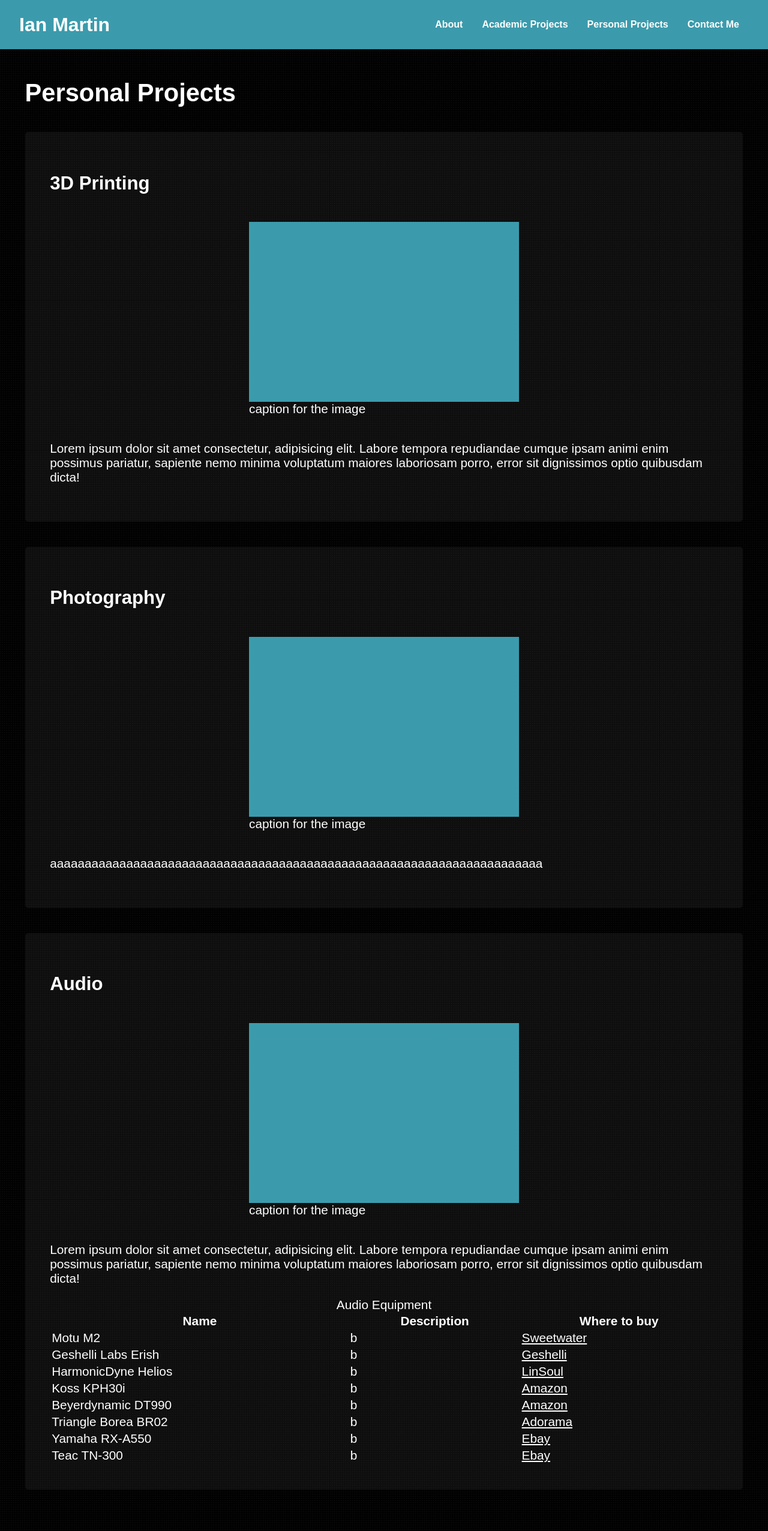
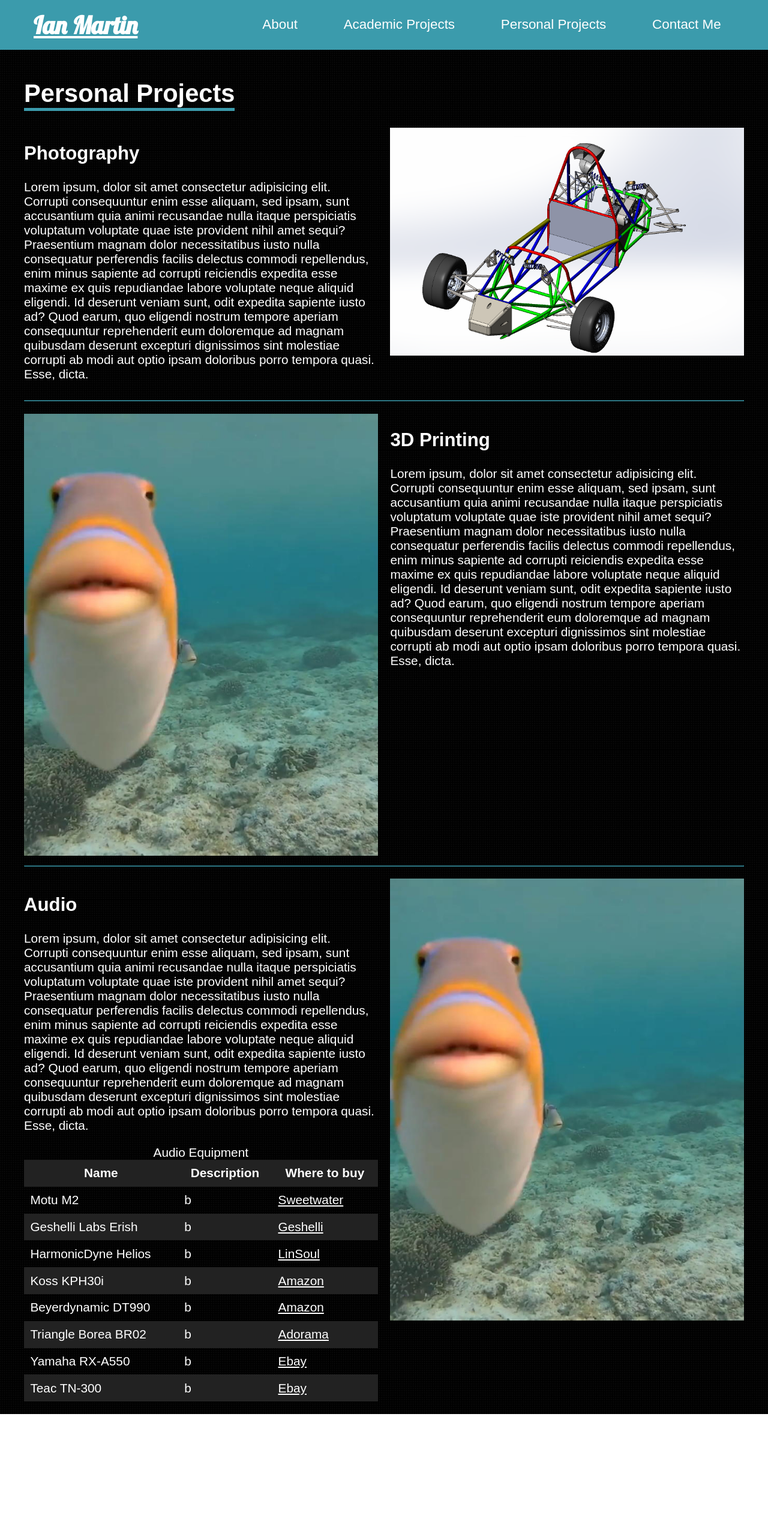
Before and after one commit to MainTrain/Maintrain.github.io, a plain HTML site: page personal.html in a window 1280 px wide. Shown: the whole page at 60% size. After the commit the page ends 2358 px from the top, so only its background shows below. Drawn offline with Linux system fonts and the light colour scheme.

Commit message:
Responsive changes Made mobile friendly

```diff
--- a/personal.html
+++ b/personal.html
@@ -6,68 +6,72 @@
     <meta http-equiv="X-UA-Compatible" content="IE=edge">
     <meta name="viewport" content="width=device-width, initial-scale=1.0">
     <title>Ian Martin | Personal Projects</title>
-    <link rel="stylesheet" href="static/style.css">
+    <link rel="stylesheet" href="static/style2.css">
 </head>
 
 <body>
     <nav>
-        <div class="container max-width row">
-
-            <a class="logo" href="index.html">
-                Ian Martin
+        <div class="container">
+            <div id="fixednav">
+                <a class="logo portrait-hover" href="index.html">
+                    <h1 class="lobster"> Ian Martin </h1>
                     <img id="portrait" />
                 </a>
-            <ul class="row">
-                <li><a class="btn" href="about.html">About</a></li>
-                <li><a class="btn" href="academic.html">Academic Projects</a></li>
-                <li><a class="btn" href="personal.html">Personal Projects</a></li>
-                <li><a class="btn" href="contact.html">Contact Me</a></li>
+                <button onclick="toggleMenu()" id="menutoggle">
+                    ☰
+                </button>
+            </div>
+
+
+            <ul id="navLinks">
+                <li><a class="navLink" href="about.html">About</a></li>
+                <li><a class="navLink" href="academic.html">Academic Projects</a></li>
+                <li><a class="navLink" href="personal.html">Personal Projects</a></li>
+                <li><a class="navLink" href="contact.html">Contact Me</a></li>
             </ul>
         </div>
     </nav>
 
     <main>
-        <div class="container fullheight">
+        <div class="container">
             <h1 class="title">Personal Projects</h1>
 
-            <article>
+            <section class="split reverse">
+                <div>
+                    <img src="static/firewall.png" alt="">
+                </div>
+                <div>
+                    <h2> Photography </h2>
+                    <p>Lorem ipsum, dolor sit amet consectetur adipisicing elit. Corrupti consequuntur enim esse aliquam, sed ipsam, sunt accusantium quia animi recusandae nulla itaque perspiciatis voluptatum voluptate quae iste provident nihil amet sequi?
+                        Praesentium magnam dolor necessitatibus iusto nulla consequatur perferendis facilis delectus commodi repellendus, enim minus sapiente ad corrupti reiciendis expedita esse maxime ex quis repudiandae labore voluptate neque aliquid
+                        eligendi. Id deserunt veniam sunt, odit expedita sapiente iusto ad? Quod earum, quo eligendi nostrum tempore aperiam consequuntur reprehenderit eum doloremque ad magnam quibusdam deserunt excepturi dignissimos sint molestiae corrupti
+                        ab modi aut optio ipsam doloribus porro tempora quasi. Esse, dicta.</p>
+                </div>
+            </section>
+            <hr>
+            <section class="split">
+                <div>
+                    <img src="static/BigFish.jpg" alt="">
+                </div>
+                <div>
                     <h2>3D Printing</h2>
-                <div class="row justify-center">
-                    <figure>
-                        <div class="fake-img"></div>
-                        <figcaption>caption for the image</figcaption>
-
-                    </figure>
+                    <p>Lorem ipsum, dolor sit amet consectetur adipisicing elit. Corrupti consequuntur enim esse aliquam, sed ipsam, sunt accusantium quia animi recusandae nulla itaque perspiciatis voluptatum voluptate quae iste provident nihil amet sequi?
+                        Praesentium magnam dolor necessitatibus iusto nulla consequatur perferendis facilis delectus commodi repellendus, enim minus sapiente ad corrupti reiciendis expedita esse maxime ex quis repudiandae labore voluptate neque aliquid
+                        eligendi. Id deserunt veniam sunt, odit expedita sapiente iusto ad? Quod earum, quo eligendi nostrum tempore aperiam consequuntur reprehenderit eum doloremque ad magnam quibusdam deserunt excepturi dignissimos sint molestiae corrupti
+                        ab modi aut optio ipsam doloribus porro tempora quasi. Esse, dicta.</p>
                 </div>
-
-                <p>Lorem ipsum dolor sit amet consectetur, adipisicing elit. Labore tempora repudiandae cumque ipsam animi enim possimus pariatur, sapiente nemo minima voluptatum maiores laboriosam porro, error sit dignissimos optio quibusdam dicta!</p>
-            </article>
-
-
-            <article>
-                <h2>Photography</h2>
-                <div class="row justify-center">
-                    <figure>
-                        <!-- <img src="" alt="an image"> -->
-                        <div class="fake-img"></div>
-                        <figcaption>caption for the image</figcaption>
-                    </figure>
+            </section>
+            <hr>
+            <section class="split reverse">
+                <div>
+                    <img src="static/bigfish.jpg" alt="">
                 </div>
-
-                <p>aaaaaaaaaaaaaaaaaaaaaaaaaaaaaaaaaaaaaaaaaaaaaaaaaaaaaaaaaaaaaaaaaaaaaaa</p>
-            </article>
-
-            <article>
+                <div>
                     <h2>Audio</h2>
-                <div class="row justify-center">
-                    <figure>
-                        <!-- <img src="" alt="an image"> -->
-                        <div class="fake-img "></div>
-                        <figcaption>caption for the image</figcaption>
-                    </figure>
-                </div>
-
-                <p>Lorem ipsum dolor sit amet consectetur, adipisicing elit. Labore tempora repudiandae cumque ipsam animi enim possimus pariatur, sapiente nemo minima voluptatum maiores laboriosam porro, error sit dignissimos optio quibusdam dicta!</p>
+                    <p>Lorem ipsum, dolor sit amet consectetur adipisicing elit. Corrupti consequuntur enim esse aliquam, sed ipsam, sunt accusantium quia animi recusandae nulla itaque perspiciatis voluptatum voluptate quae iste provident nihil amet sequi?
+                        Praesentium magnam dolor necessitatibus iusto nulla consequatur perferendis facilis delectus commodi repellendus, enim minus sapiente ad corrupti reiciendis expedita esse maxime ex quis repudiandae labore voluptate neque aliquid
+                        eligendi. Id deserunt veniam sunt, odit expedita sapiente iusto ad? Quod earum, quo eligendi nostrum tempore aperiam consequuntur reprehenderit eum doloremque ad magnam quibusdam deserunt excepturi dignissimos sint molestiae corrupti
+                        ab modi aut optio ipsam doloribus porro tempora quasi. Esse, dicta.</p>
                     <table>
                         <caption>Audio Equipment</caption>
                         <tr>
@@ -116,10 +120,14 @@
                             <td><a href="https://www.ebay.com/sch/i.html?_from=R40&_trksid=p2380057.m570.l1313&_nkw=tn300&_sacat=0"> Ebay</a></td>
                         </tr>
                     </table>
-            </article>
+                </div>
+            </section>
+
         </div>
     </main>
 
+
+    <script src="static/script.js"></script>
 </body>
 
 </html>
--- a/static/script.js
+++ b/static/script.js
@@ -3,6 +3,11 @@ function toggleMenu() {
 
     let navLinks = document.getElementById("navLinks");
     navLinks.style.display = (navLinks.style.display === "flex") ? "none" : "flex";
+}
+
+window.onresize = () => {
+    let navlinks = document.getElementById("navLinks");
+    if (navlinks.style.display != "flex") navlinks.style.display = "flex";
 }
 
 
--- a/static/style2.css
+++ b/static/style2.css
@@ -13,7 +13,6 @@
 
 * {
     box-sizing: border-box;
-    text-decoration: none;
     font-family: sans-serif;
 }
 
@@ -36,7 +35,7 @@ a {
 }
 
 img {
-    width: 100%;
+    max-width: 100%;
 }
 
 .btn {
@@ -46,6 +45,7 @@ img {
     border-radius: 2em;
     white-space: nowrap;
     transition: ease 0.2s;
+    text-decoration: none;
 }
 
 .btn:hover {
@@ -71,6 +71,35 @@ img {
     height: 100%;
 }
 
+.title {
+    border-bottom: 5px solid var(--color-primary);
+    display: inline-block;
+}
+
+section {
+    /* background: rgb(7, 7, 7) */
+}
+
+hr {
+    color: var(--color-primary);
+    border-color: var(--color-primary);
+    margin-bottom: 1em;
+}
+
+table {
+    width: 100%;
+    border-collapse: collapse;
+}
+
+td,
+th {
+    padding: 0.5em
+}
+
+tr:nth-child(odd) {
+    background: #222;
+}
+
 
 /* nav */
 
@@ -93,7 +122,6 @@ nav {
     margin: 1rem;
 }
 
-
 #portrait {
     display: none;
 }
@@ -104,19 +132,18 @@ nav {
     flex-direction: column;
     padding: 0.5em 0 0 0;
     margin: 0;
-    background-color: var(--color-secondary)
-
+    background-color: var(--color-secondary);
 }
 
 #navLinks li {
     font-size: 1.4em;
     margin: 1rem;
-
 }
 
-.navLink{
+.navLink {
     padding: 0.5em 1em;
     border-radius: 2em;
+    text-decoration: none;
 }
 
 .navLink:hover {
@@ -183,6 +210,38 @@ main {
     position: relative;
 }
 
+
+/* Contact Me */
+
+form {
+    display: flex;
+    flex-direction: column;
+}
+
+label {
+    padding: 1em 0
+}
+
+button {
+    all: unset;
+    text-align: center;
+}
+
+textarea {
+    margin: 1em 0;
+    resize: none;
+    height: 20em;
+}
+
+input[type=text],
+textarea {
+    background: rgba(54, 54, 54, 0.856);
+    border: none;
+    padding: 1em;
+    color: var(--text-color);
+    font-size: 16pt
+}
+
 @media only screen and (min-width: 850px) {
     #home-content {
         text-align: left;
@@ -212,7 +271,6 @@ main {
         align-items: center;
         background-color: var(--color-primary);
     }
-
     #menutoggle {
         display: none;
     }
@@ -237,4 +295,14 @@ main {
     .logo:hover #portrait {
         opacity: 0.7;
     }
+    .split {
+        display: flex;
+        gap: 1em;
+    }
+    .split>* {
+        flex-basis: 100%;
+    }
+    .reverse {
+        flex-direction: row-reverse;
+    }
 }
```
Also changed, not shown: about.html (+29 -26 lines), academic.html (+58 -46 lines), contact.html (+20 -16 lines), index.html (+0 -4 lines). Lines whose indentation alone changed are shown as unchanged.
